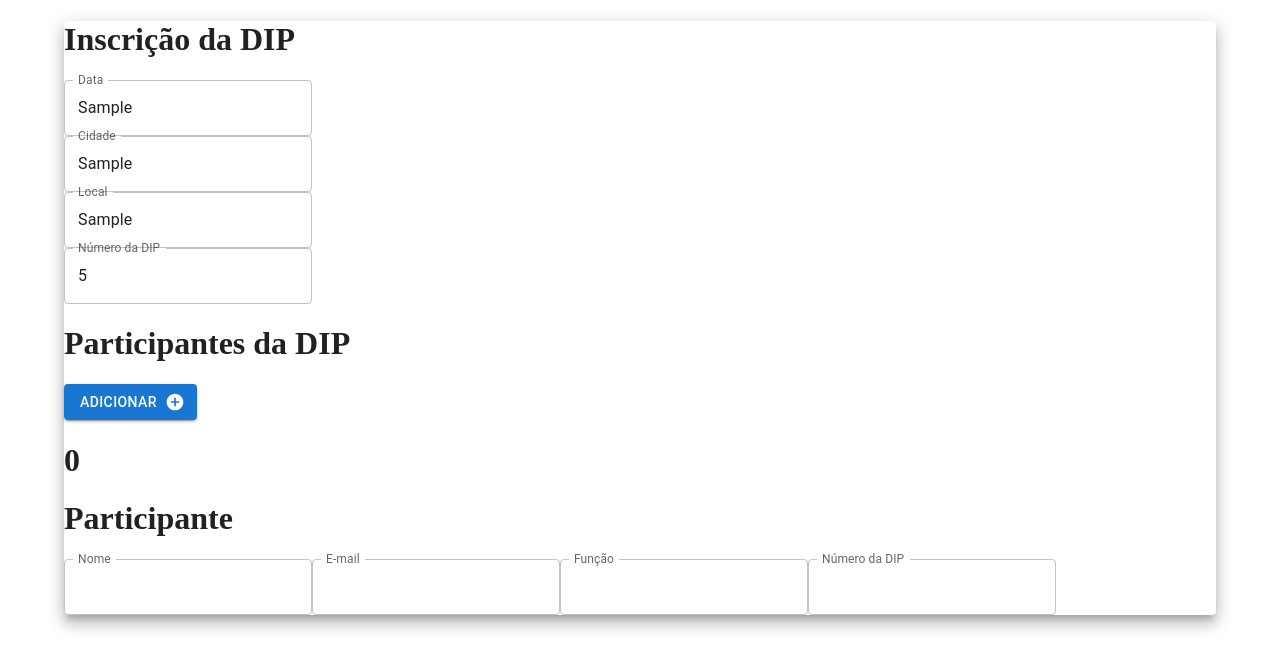
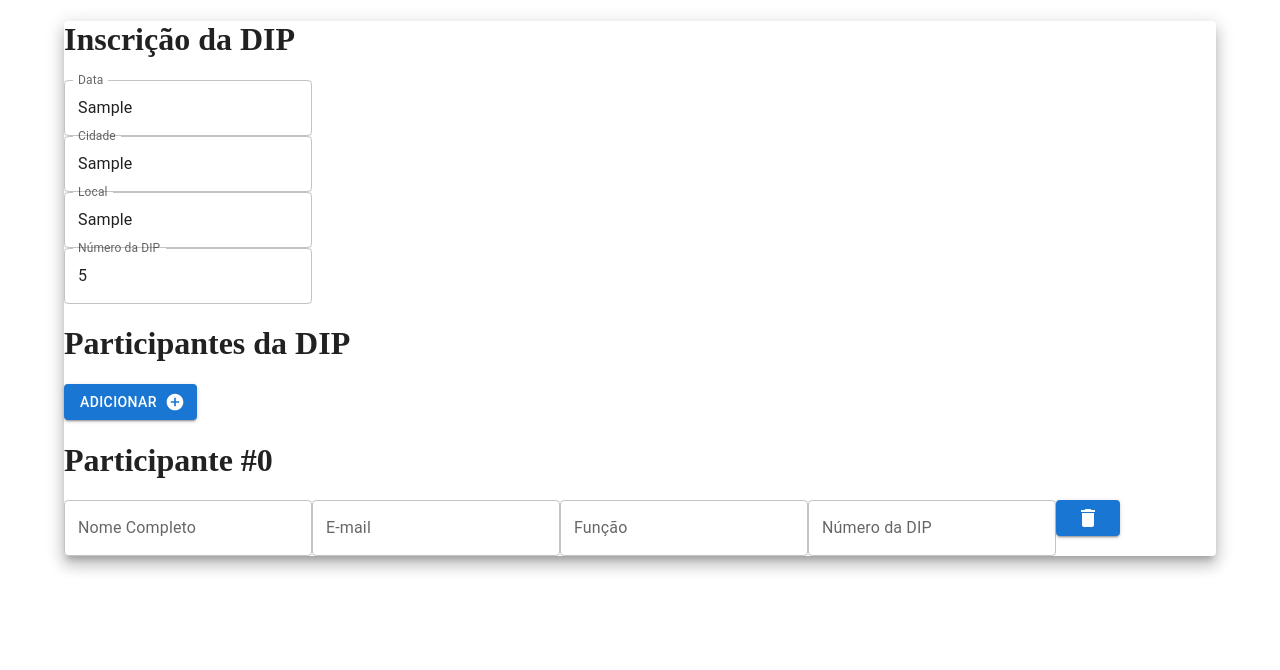
Before and after one commit to rafaelflorespereira/ectolab-requests, a React (Create React App) app: page /dip in a window 1280 px wide. Both pictures are taken after typing "Sample", "Sample", "Sample", "5" into the empty fields and a click on the button "ADICIONAR". Shown: the top 670 px of the page. Built offline with nearby package versions, Linux system fonts and the light colour scheme.

Commit message:
wip: adding state to the form

```diff
--- a/src/components/Participant.tsx
+++ b/src/components/Participant.tsx
@@ -1,41 +1,54 @@
 import React, { useState } from 'react'
-import { TextField } from '@mui/material';
-import { ParticipantTypes, ParticipantPropsTypes, IParticipant } from '../typings/typing';
+import { TextField, Button } from '@mui/material';
+import DeleteIcon from '@mui/icons-material/Delete';
+import { ParticipantPropsTypes, ParticipantTypes } from '../typings/typing';
 
-const Participant: React.FC<IParticipant> = ({ ...defaultParticipant }) => {
-  // const [participant, setParticipant] = useState(defaultParticipant)
+const Participant: React.FC<ParticipantPropsTypes> = ({ ...defaultParticipant }) => {
+  const [participant, setParticipant] = useState(defaultParticipant)
 
-  // const handleParticipant = (value: string, type: ParticipantTypes) => {
-  //   const newParticipant: React.SetStateAction<ParticipantPropsTypes> = participant
-  //   newParticipant[type] = value
-  //   setParticipant(newParticipant)
-  // }
+  const handleParticipant = (value: string, type: ParticipantTypes) => {
+    const newParticipant: React.SetStateAction<ParticipantPropsTypes> = participant
+    newParticipant[type] = value
+    setParticipant({ ...newParticipant }) //when destructuring it creates an entire new object so it doesnt passes it pointer
+    defaultParticipant.updateParticipant({ ...newParticipant }, defaultParticipant.index)
+  }
 
   return (
     <>
-      <h1>Participante</h1>
+      <h1>Participante #{defaultParticipant.index}</h1>
       <TextField
-        label="Nome"
+        label="Nome Completo"
         variant="outlined"
-        value={defaultParticipant.name}
+        type="text"
+        placeholder='Nome Completo'
+        value={participant.name}
+        onChange={(event) => handleParticipant(event?.target.value, 'name')}
       />
       <TextField
         label="E-mail"
         variant='outlined'
-        value={defaultParticipant.email}
+        type="email"
+        value={participant.email}
+        onChange={(event) => handleParticipant(event?.target.value, 'email')}
       />
       <TextField
+        type="text"
         label="Função"
+        placeholder='Função'
         variant='outlined'
-        value={defaultParticipant.role}
+        value={participant.role}
+        onChange={(event) => handleParticipant(event?.target.value, 'role')}
       />
       <TextField
         label="Número da DIP"
         variant='outlined'
         type={"number"}
-        value={defaultParticipant.dipNumber}
+        value={participant.dipNumber}
+        onChange={(event) => handleParticipant(event?.target.value, 'dipNumber')}
       />
-      {/* <button onClick={() => defaultParticipant.removeParticipant}>add</button> */}
+      <Button variant="contained" onClick={() => defaultParticipant.removeParticipant(defaultParticipant.index)} >
+        <DeleteIcon />
+      </Button>
     </>
   )
 }
--- a/src/pages/forms/DIP.tsx
+++ b/src/pages/forms/DIP.tsx
@@ -2,22 +2,21 @@ import React, { useState } from "react";
 import { FormControl, TextField, Paper, Container, Button } from "@mui/material";
 import AddCircleIcon from '@mui/icons-material/AddCircle';
 import Participant from "../../components/Participant";
-import { IParticipant } from "../../typings/typing";
-
-const defaultParticipant: IParticipant = {
-  name: " ",
-  email: " ",
-  role: " ",
-  dipNumber: " "
-}
+import { IParticipant, defaultParticipant } from "../../typings/typing";
 
 const DIP: React.FC = () => {
   const [dipParticipants, setDipParticipants] = useState<IParticipant[]>([]);
 
   const subParticipant = (index: number) => {
-    const removedParticipants = dipParticipants?.splice(index, -1)
-    setDipParticipants(removedParticipants);
+    dipParticipants?.splice(index, 1)
+    console.log("dipParticipants", dipParticipants)
+    setDipParticipants([...dipParticipants]);
   };
+
+  const updateParticipants = (participant: IParticipant, index: number) => {
+    dipParticipants[index] = participant
+    setDipParticipants([...dipParticipants])
+  }
 
   const addParticipant = () => {
     setDipParticipants([...dipParticipants, defaultParticipant])
@@ -44,10 +43,11 @@ const DIP: React.FC = () => {
         </Button>
         {dipParticipants?.map((participant, index) =>
           <div key={index}>
-            <h1 >{index}</h1>
             <Participant
               {...participant}
-              // removeParticipant={subParticipant(index)}
+              index={index}
+              updateParticipant={(param: IParticipant, index: number) => updateParticipants(param, index)}
+              removeParticipant={(id: number) => subParticipant(id)}
             />
           </div>
         )}
--- a/src/typings/typing.ts
+++ b/src/typings/typing.ts
@@ -4,15 +4,17 @@ export interface IParticipant {
     role: string,
     dipNumber: string,
 }
-export type ParticipantTypes = "name"|"email"|"role"|"dipNumber"
+export type ParticipantTypes = "name" | "email" | "role" | "dipNumber"
 
-export interface ParticipantPropsTypes extends IParticipant  {
-    removeParticipant: void;
+export interface ParticipantPropsTypes extends IParticipant {
+    removeParticipant: (id: number) => void,
+    updateParticipant: (participant: IParticipant, id: number) => void
+    index: number
 }
 
 export const defaultParticipant: IParticipant = {
-    name: " ",
-    email: " ",
-    role: " ",
-    dipNumber: " "
+    name: "",
+    email: "",
+    role: "",
+    dipNumber: ""
 }
```
